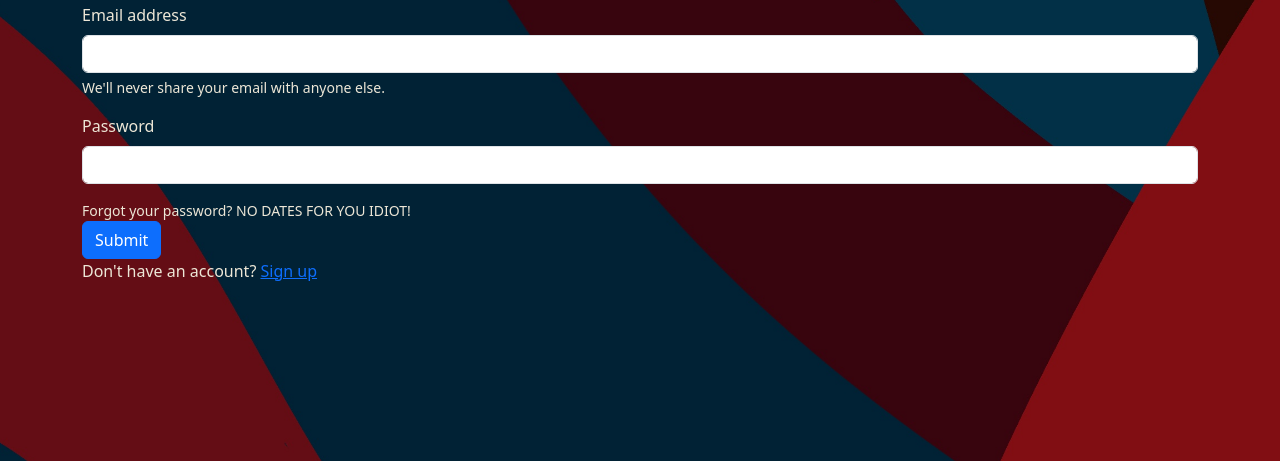
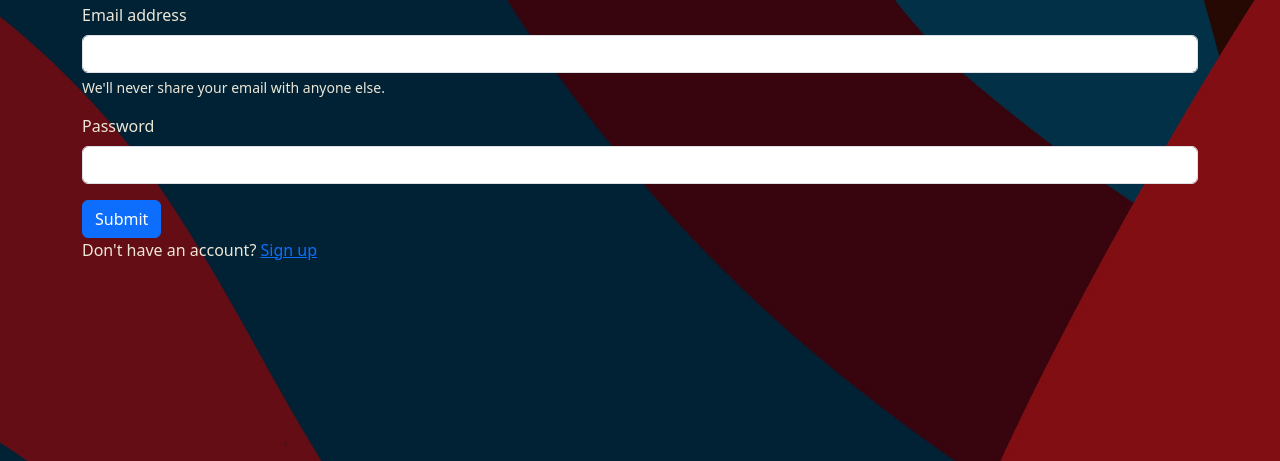
Before and after one commit to LukeThornton92/Milestone-Project-3-DATEVAULT, a Flask app: page /login in a window 1280 px wide. Shown: the part 184-645 px from the top of the page. Run offline with Flask 3, Linux system fonts and the light colour scheme; some web fonts are replaced.

Commit message:
chore: removed password message

```diff
--- a/datevault/templates/login.html
+++ b/datevault/templates/login.html
@@ -29,9 +29,6 @@
       method="POST"
     />
   </div>
-  <div id="passwordHelp" class="form-text">
-    Forgot your password? NO DATES FOR YOU IDIOT!
-  </div>
   <button type="submit" class="btn btn-primary">Submit</button>
 </form>
 
```
